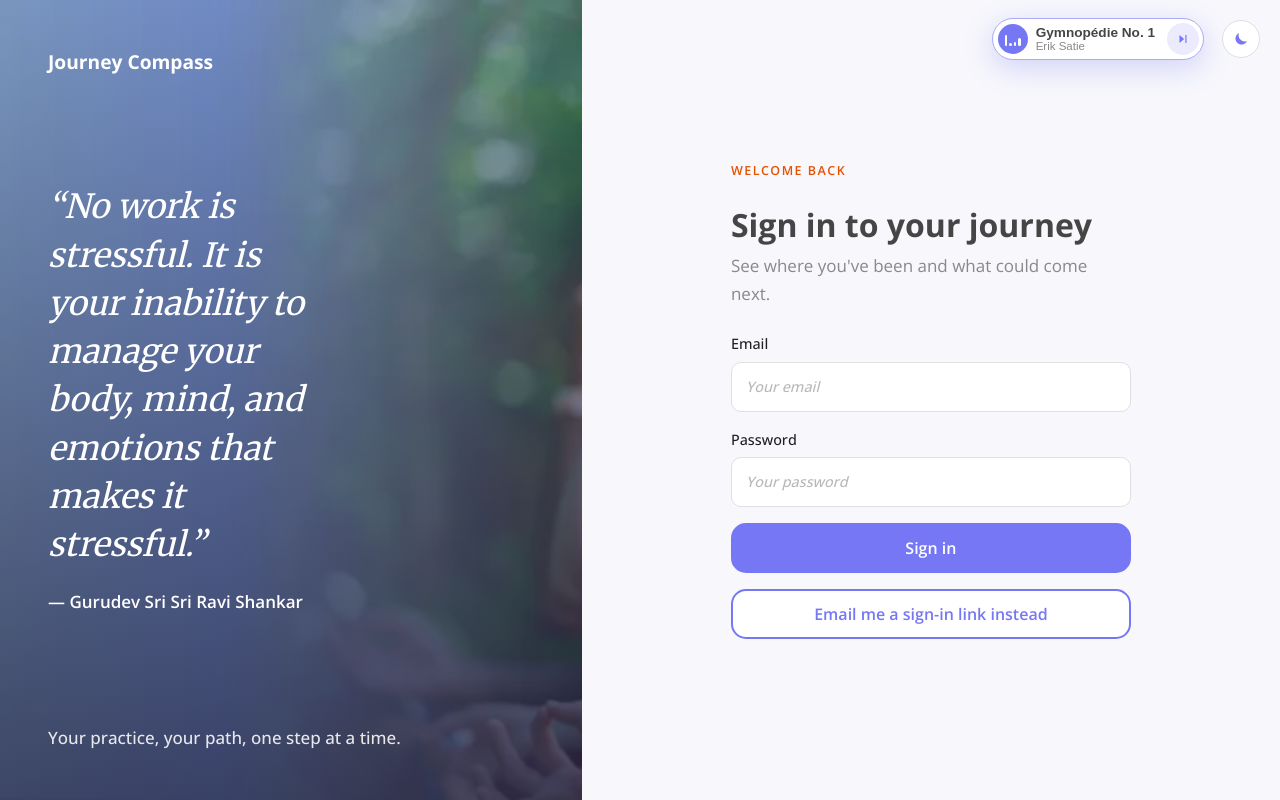
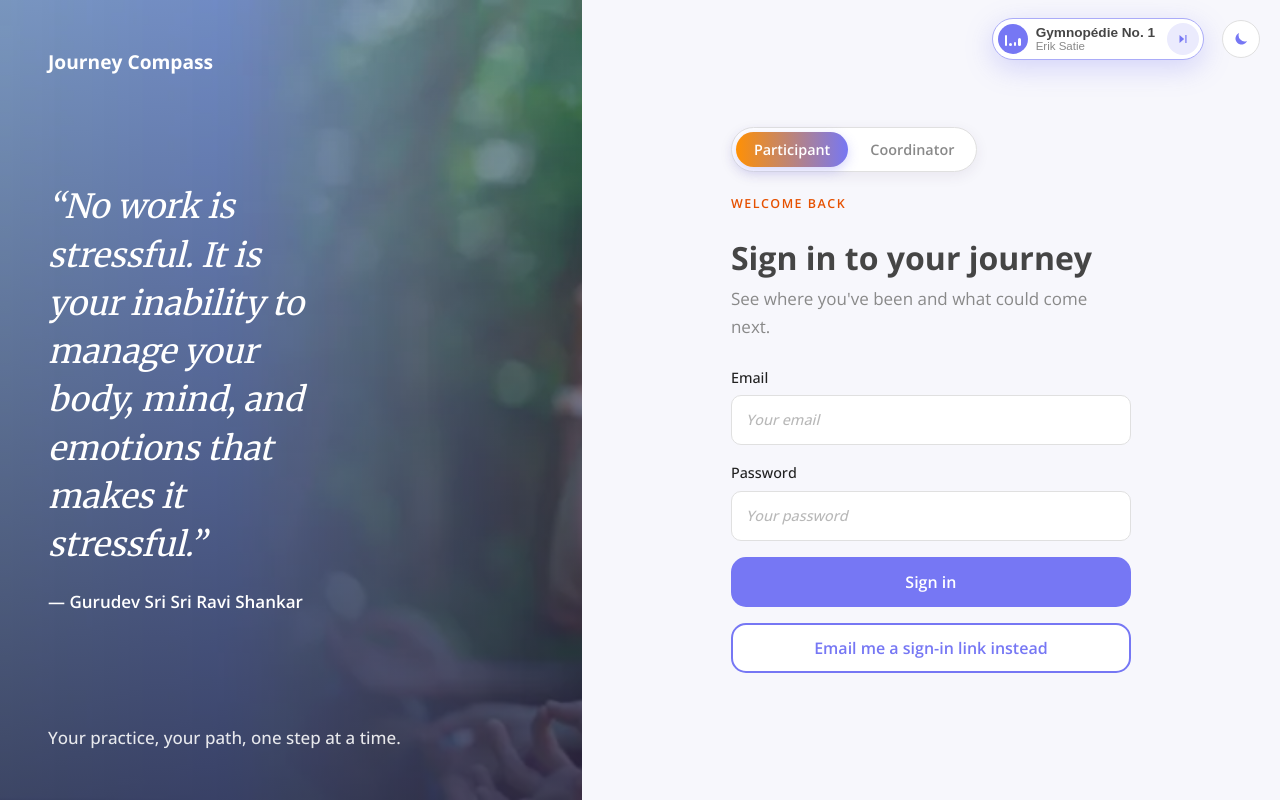
Before and after one commit to adityalochan/journey-compass, a React (Vite) app in the folder web/: page / in a window 1280 px wide. Built offline with nearby package versions, Linux system fonts and the light colour scheme; no server answers.

Commit message:
Participant/Coordinator switch on the sign-in screen
- Toggle at the top of the login form jumps between / and /coordinator
- Wrong-side screens get a button to the right view (plus Sign out)
- Long quotes on the login panel scale down on shorter screens

```diff
--- a/web/src/App.tsx
+++ b/web/src/App.tsx
@@ -95,7 +95,10 @@ function SignedIn({ email, onLogout }: { email: string; onLogout: () => void })
       <div className="page-message">
         <h2>We couldn't find your journey</h2>
         <p className="muted">{state.error ? `Something went wrong: ${state.error}` : `You're signed in as ${email}, but there's no participant journey for this account.`}</p>
-        <button className="btn btn-primary" onClick={onLogout}>Sign out</button>
+        <div style={{ display: "flex", gap: 10, flexWrap: "wrap", justifyContent: "center" }}>
+          <button className="btn btn-primary" onClick={() => window.location.assign("/coordinator")}>Go to coordinator view</button>
+          <button className="btn btn-ghost" onClick={onLogout}>Sign out</button>
+        </div>
       </div>
     );
   }
--- a/web/src/components/Coordinator.tsx
+++ b/web/src/components/Coordinator.tsx
@@ -162,6 +162,7 @@ function Queue({ session }: { session: Session }) {
     return (
       <div className="co-center">
         <p>This page is for coordinators.</p>
+        <button className="btn btn-primary" onClick={() => window.location.assign("/")}>Go to participant view</button>
         <button className="btn btn-ghost" onClick={() => supabase.auth.signOut()}>Sign out</button>
       </div>
     );
--- a/web/src/components/Login.tsx
+++ b/web/src/components/Login.tsx
@@ -45,6 +45,13 @@ export default function Login() {
       <main className="login-main">
         <div className="login-controls"><TopControls /></div>
         <form className="login-form" onSubmit={submitPassword} noValidate>
+          {/* Switch between the two sign-in screens without typing URLs (full reload: main.tsx routes by path). */}
+          <div className="role-switch" role="tablist" aria-label="Sign in as">
+            <button type="button" role="tab" aria-selected={!isCoordinator} className={!isCoordinator ? "on" : ""}
+              onClick={() => { if (isCoordinator) window.location.assign("/"); }}>Participant</button>
+            <button type="button" role="tab" aria-selected={isCoordinator} className={isCoordinator ? "on" : ""}
+              onClick={() => { if (!isCoordinator) window.location.assign("/coordinator"); }}>Coordinator</button>
+          </div>
           {isCoordinator ? (
             <>
               <p className="eyebrow">Staff only <span className="role-badge">Coordinator</span></p>
--- a/web/src/styles.css
+++ b/web/src/styles.css
@@ -635,3 +635,13 @@ a { color: inherit; }
 .co-header-row .top-controls { margin-left: 18px; padding-left: 18px; border-left: 1px solid var(--line); }
 :root[data-theme="dark"] .co-stage-slipping { color: #ffb45c; }
 :root[data-theme="dark"] .co-stage-practicing, :root[data-theme="dark"] .co-stage-new { color: #9fd36a; }
+
+/* Participant | Coordinator switch on the sign-in screen */
+.role-switch { display: inline-flex; align-self: flex-start; padding: 4px; gap: 4px; border-radius: 999px; background: var(--paper); border: 1px solid var(--line); box-shadow: 0 4px 14px rgba(60,40,95,.08); margin-bottom: 6px; }
+.role-switch button { border: 0; background: none; padding: 8px 18px; border-radius: 999px; font: 600 .9rem var(--sans); color: var(--muted); cursor: pointer; transition: background .2s, color .2s; }
+.role-switch button:hover:not(.on) { color: var(--indigo); }
+.role-switch button.on { background: linear-gradient(90deg, #ff9004, #7677f4); color: #fff; box-shadow: 0 4px 12px rgba(118,119,244,.3); }
+.co-center { display: flex; flex-direction: column; align-items: center; gap: 10px; }
+/* Login panel: keep long quotes from crowding the wordmark on shorter screens */
+.rq-light p { font-size: clamp(1.15rem, 1.8vw, 1.6rem); }
+@media (max-height: 800px) { .rq-light p { font-size: clamp(1.05rem, 1.5vw, 1.35rem); } .rq-light .rq-text { min-height: 15rem; } }
```
